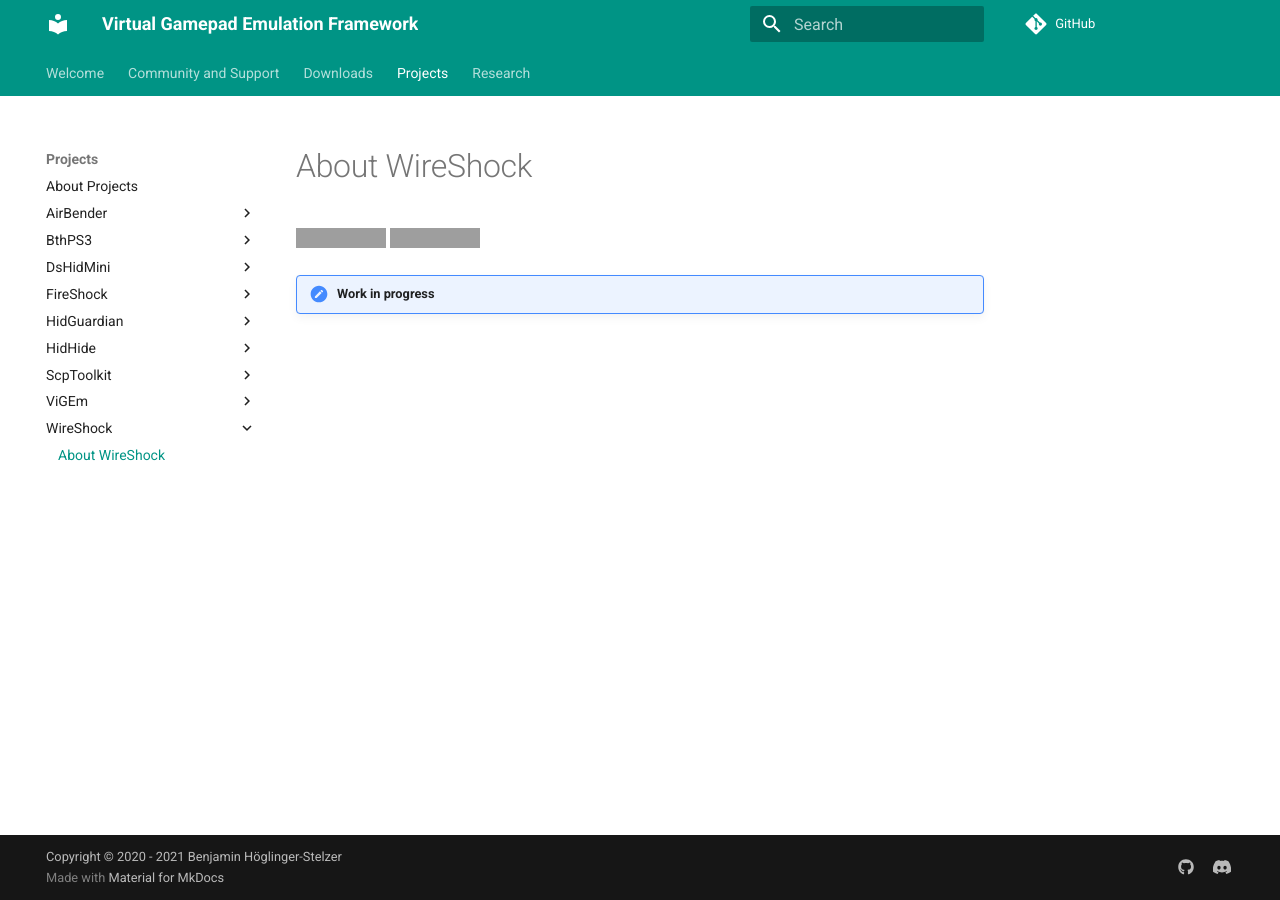
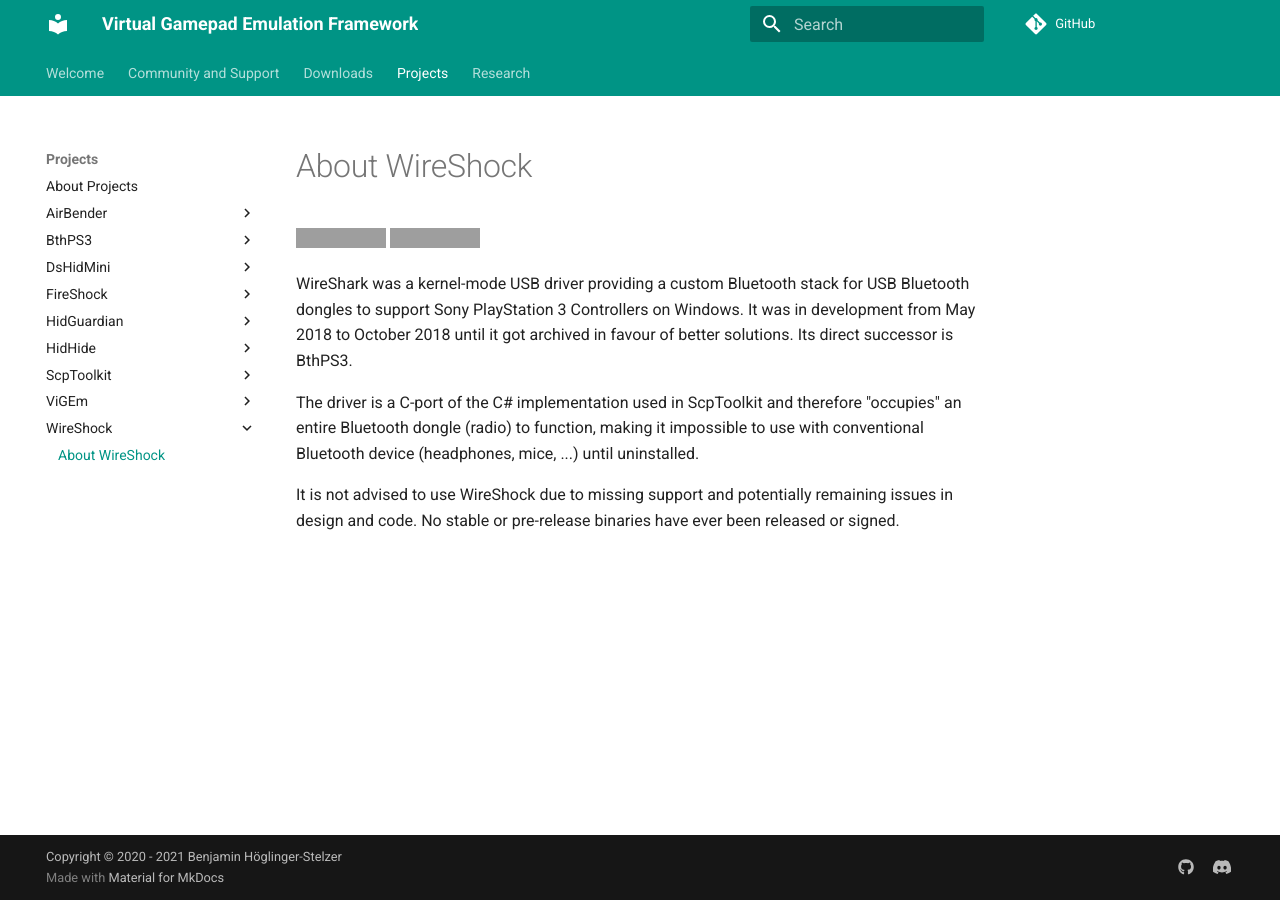
Before and after one commit to nefarius/ViGEm.github.io, an MkDocs documentation site: the page built from docs/projects/WireShock/index.md, in a window 1280 px wide. Built offline with MkDocs 1.6.1 and Material for MkDocs 9.7.7, drawn with Linux system fonts in a browser that asks for light colours; comment, search, counter and statistics services are not loaded; grey boxes are pictures that could not be loaded.

Commit message:
Updated WireShock article

```diff
--- a/docs/projects/WireShock/index.md
+++ b/docs/projects/WireShock/index.md
@@ -2,4 +2,8 @@
 
 [![GitHub](https://img.shields.io/badge/GitHub-yellowgreen?logo=github)](https://github.com/ViGEm/WireShock) ![Discontinued](https://img.shields.io/badge/Project%20discontinued-critical)
 
-!!! important "Work in progress"
+WireShark was a kernel-mode USB driver providing a custom Bluetooth stack for USB Bluetooth dongles to support Sony PlayStation 3 Controllers on Windows. It was in development from May 2018 to October 2018 until it got archived in favour of better solutions. Its direct successor is BthPS3.
+
+The driver is a C-port of the C# implementation used in ScpToolkit and therefore "occupies" an entire Bluetooth dongle (radio) to function, making it impossible to use with conventional Bluetooth device (headphones, mice, ...) until uninstalled.
+
+It is not advised to use WireShock due to missing support and potentially remaining issues in design and code. No stable or pre-release binaries have ever been released or signed.
```
